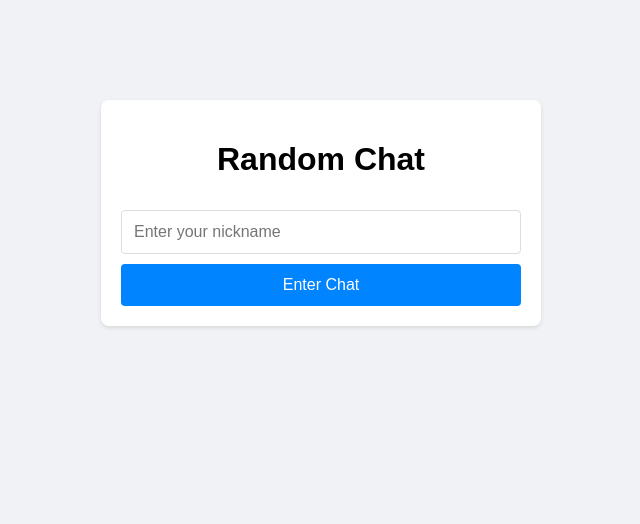
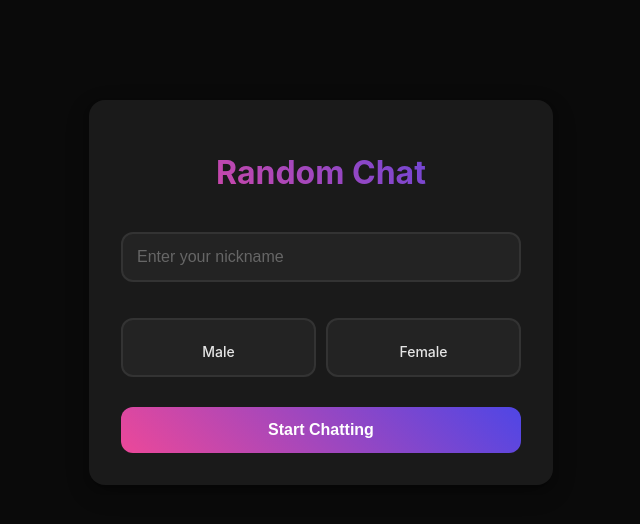
Before and after one commit to Khelendrameena/Chaton, a Flask app: page / in a window 1280 px wide. Shown: the top 524 px of the page, without its empty margins (319-959 px from the left). Run offline with Flask 3, Linux system fonts and the light colour scheme.

Commit message:
Update index.html

```diff
--- a/templates/index.html
+++ b/templates/index.html
@@ -1,189 +1,188 @@
 <!DOCTYPE html>
 <html>
-
 <head>
   <title>Random Chat</title>
   <style>
     body {
       margin: 0;
       padding: 0;
-    font-family: Arial, sans-serif;
-    background-color: #f0f2f5;
+      font-family: 'Inter', -apple-system, BlinkMacSystemFont, sans-serif;
+      background-color: #0a0a0a;
+      color: #e5e5e5;
     }
 
     .login-container {
       max-width: 400px;
       margin: 100px auto;
-    padding: 20px;
-    background-color: white;
-    border-radius: 8px;
-    box-shadow: 0 2px 4px rgba(0,0,0,0.1);
+      padding: 32px;
+      background-color: #1a1a1a;
+      border-radius: 16px;
+      box-shadow: 0 4px 6px rgba(0, 0, 0, 0.2),
+                  0 8px 24px rgba(0, 0, 0, 0.2);
       text-align: center;
+    }
+
+    h1 {
+      color: #e5e5e5;
+      font-size: 2rem;
+      margin-bottom: 1.5rem;
+      font-weight: 700;
+      background: linear-gradient(45deg, #ec4899, #4f46e5);
+      -webkit-background-clip: text;
+      -webkit-text-fill-color: transparent;
     }
 
     .login-container input {
       width: 100%;
-    padding: 12px;
-    margin: 10px 0;
-    border: 1px solid #ddd;
-    border-radius: 4px;
+      padding: 14px;
+      margin: 16px 0;
+      border: 2px solid #333;
+      border-radius: 12px;
       box-sizing: border-box;
       font-size: 16px;
+      background-color: #232323;
+      color: #e5e5e5;
+      transition: all 0.3s ease;
+    }
+
+    .login-container input:focus {
+      outline: none;
+      border-color: #ec4899;
+      box-shadow: 0 0 0 3px rgba(236, 72, 153, 0.2);
+    }
+
+    .login-container input::placeholder {
+      color: #666;
+    }
+
+    .gender-select {
+      display: flex;
+      gap: 10px;
+      margin: 20px 0;
+      justify-content: center;
+    }
+
+    .gender-option {
+      flex: 1;
+      position: relative;
+      cursor: pointer;
+    }
+
+    .gender-option input[type="radio"] {
+      display: none;
+    }
+
+    .gender-option label {
+      display: flex;
+      flex-direction: column;
+      align-items: center;
+      padding: 15px;
+      background-color: #232323;
+      border: 2px solid #333;
+      border-radius: 12px;
+      transition: all 0.3s ease;
+      cursor: pointer;
+    }
+
+    .gender-option input[type="radio"]:checked + label {
+      border-color: #ec4899;
+      background: linear-gradient(145deg, rgba(236, 72, 153, 0.1), rgba(79, 70, 229, 0.1));
+    }
+
+    .gender-icon {
+      font-size: 24px;
+      margin-bottom: 8px;
+    }
+
+    .gender-text {
+      font-size: 14px;
+      font-weight: 500;
     }
 
     .login-container button {
       width: 100%;
-    padding: 12px;
-    background-color: #0084ff;
+      padding: 14px;
+      background: linear-gradient(45deg, #ec4899, #4f46e5);
       color: white;
       border: none;
-    border-radius: 4px;
+      border-radius: 12px;
       cursor: pointer;
       font-size: 16px;
-}
-
-.chat-container {
-    max-width: 800px;
-    margin: 20px auto;
-    background-color: white;
-    border-radius: 8px;
-    box-shadow: 0 2px 4px rgba(0,0,0,0.1);
-    display: flex;
-    flex-direction: column;
-    height: 90vh;
-}
-
-.chat-header {
-    padding: 20px;
-    border-bottom: 1px solid #ddd;
-    text-align: center;
-}
-
-.user-info, .partner-info {
-    margin: 10px 0;
-    font-weight: bold;
-    color: #0084ff;
-}
-
-.status {
-    margin: 10px 0;
-    color: #666;
-}
-
-.button-group {
+      font-weight: 600;
+      transition: transform 0.2s ease, box-shadow 0.2s ease;
       margin-top: 10px;
     }
 
-.button-group button {
-    padding: 10px 20px;
-    background-color: #0084ff;
-    color: white;
-    border: none;
-    border-radius: 4px;
-    cursor: pointer;
-    font-size: 14px;
+    .login-container button:hover {
+      transform: translateY(-1px);
+      box-shadow: 0 4px 12px rgba(236, 72, 153, 0.3);
     }
 
-.messages {
-    flex-grow: 1;
-    overflow-y: auto;
-    padding: 20px;
+    .login-container button:active {
+      transform: translateY(1px);
     }
 
-.message {
-    margin-bottom: 15px;
-    max-width: 70%;
-    padding: 10px;
-    border-radius: 8px;
+    /* Error message styling */
+    .error-message {
+      color: #f43f5e;
+      font-size: 14px;
+      margin-top: 8px;
+      display: none;
     }
 
-.message.sent {
-    margin-left: auto;
-    background-color: #0084ff;
-    color: white;
+    /* Added animation for gender selection */
+    @keyframes selectPulse {
+      0% { transform: scale(1); }
+      50% { transform: scale(1.02); }
+      100% { transform: scale(1); }
     }
 
-.message.received {
-    margin-right: auto;
-    background-color: #f0f2f5;
+    .gender-option input[type="radio"]:checked + label {
+      animation: selectPulse 0.3s ease;
     }
-
-.message.system {
-    margin: 10px auto;
-    background-color: #fff3cd;
-    color: #856404;
-    text-align: center;
-    max-width: 90%;
-}
-
-.username {
-    font-weight: bold;
-    font-size: 0.9em;
-    display: block;
-    margin-bottom: 4px;
-}
-
-.message.sent .username {
-    color: #fff;
-}
-
-.message.received .username {
-    color: #0084ff;
-}
-
-.timestamp {
-    font-size: 0.8em;
-    color: #666;
-    margin-left: 10px;
-}
-
-.message.sent .timestamp {
-    color: #e4e6eb;
-}
-
-.input-area {
-    padding: 20px;
-    border-top: 1px solid #ddd;
-    display: flex;
-    gap: 10px;
-}
-
-.input-area input {
-    flex-grow: 1;
-    padding: 12px;
-    border: 1px solid #ddd;
-    border-radius: 4px;
-    font-size: 14px;
-}
-
-.input-area button {
-    padding: 12px 24px;
-    background-color: #0084ff;
-    color: white;
-    border: none;
-    border-radius: 4px;
-    cursor: pointer;
-    font-size: 14px;
-}
-
-button:disabled {
-    opacity: 0.6;
-    cursor: not-allowed;
-}
-
-.input-area button:hover:not(:disabled) {
-    background-color: #0073e6;
   </style>
 </head>
-
 <body>
   <div class="login-container">
     <h1>Random Chat</h1>
-    <form action="{{ url_for('enter_chat') }}" method="POST">
+    <form action="{{ url_for('enter_chat') }}" method="POST" id="chatForm">
       <input type="text" name="username" placeholder="Enter your nickname" required>
-      <button type="submit">Enter Chat</button>
+
+      <div class="gender-select">
+        <div class="gender-option">
+          <input type="radio" id="male" name="gender" value="male" required>
+          <label for="male">
+            <span class="gender-icon"></span>
+            <span class="gender-text">Male</span>
+          </label>
+        </div>
+
+        <div class="gender-option">
+          <input type="radio" id="female" name="gender" value="female">
+          <label for="female">
+            <span class="gender-icon"></span>
+            <span class="gender-text">Female</span>
+          </label>
+        </div>
+      </div>
+
+      <div class="error-message" id="errorMessage">Please select your gender</div>
+      <button type="submit">Start Chatting</button>
     </form>
   </div>
+
+  <script>
+    document.getElementById('chatForm').addEventListener('submit', function(e) {
+      const genderSelected = document.querySelector('input[name="gender"]:checked');
+      const errorMessage = document.getElementById('errorMessage');
+
+      if (!genderSelected) {
+        e.preventDefault();
+        errorMessage.style.display = 'block';
+      } else {
+        errorMessage.style.display = 'none';
+      }
+    });
+  </script>
 </body>
-
 </html>
```
Lines whose indentation alone changed are shown as unchanged.
